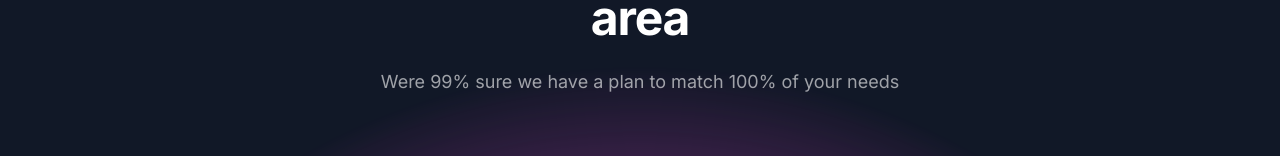
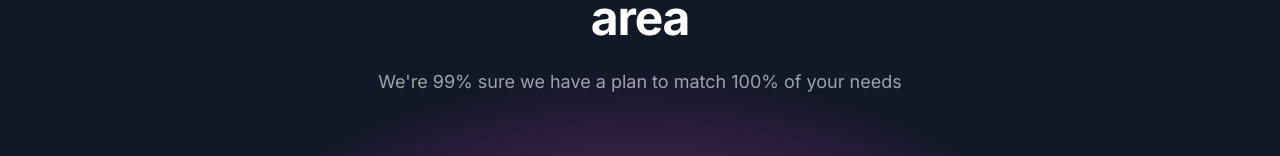
Before and after one commit to BrandTrump/Translation-App, a Next.js app: page /pricing in a window 1280 px wide. Shown: the part 298-454 px from the top of the page. Built offline with nearby package versions, Linux system fonts and the light colour scheme; no server answers.

Commit message:
fix: corrected punctuation

```diff
--- a/app/pricing/page.tsx
+++ b/app/pricing/page.tsx
@@ -17,7 +17,7 @@ function PricingPage() {
         </div>
         <div className="relative mt-6">
           <p className="mx-auto max-w-2xl text-lg leading-8 text-white/60">
-            Were 99% sure we have a plan to match 100% of your needs
+            We&apos;re 99% sure we have a plan to match 100% of your needs
           </p>
           <svg
             viewBox="0 0 1208 1024"
```
